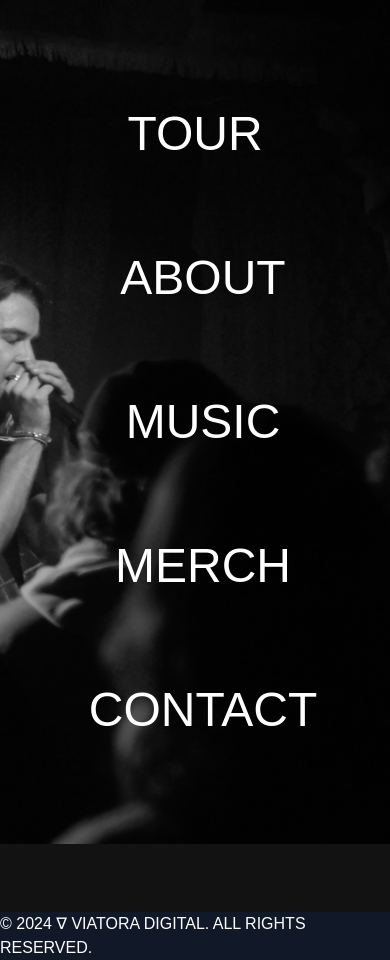
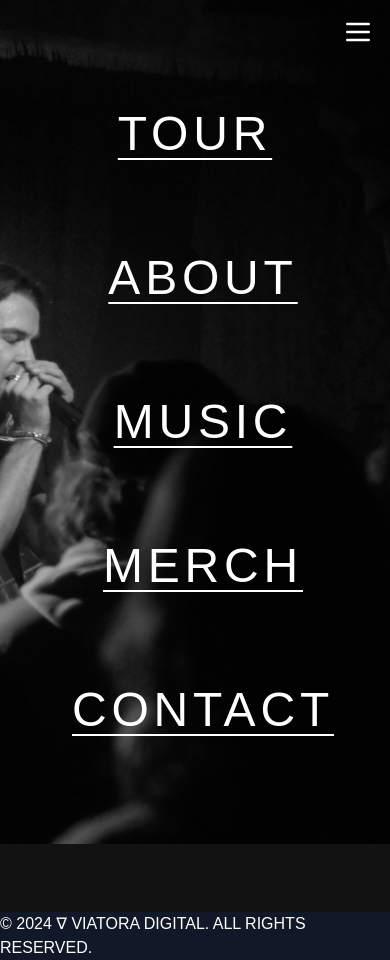
Before and after one commit to TandemCreativeDev/wedgy-fe, a React (Vite) app: page / in a window 390 px wide. Built offline with nearby package versions, Linux system fonts and the light colour scheme; a web font is replaced by a local one.

Commit message:
feat: add mobile nav

```diff
--- a/src/components/Header/Header.tsx
+++ b/src/components/Header/Header.tsx
@@ -1,4 +1,4 @@
-// import Navbar from "./Navbar/Navbar";
+import MobileNav from "./Navbar/Navbar";
 
 export default function Header() {
   return (
@@ -9,6 +9,7 @@ export default function Header() {
       >
         <h1 className="hidden  md:block">Wedgy.</h1>
       </a>
+      <MobileNav />
     </header>
   );
 }
--- a/src/components/Header/Navbar/Navbar.tsx
+++ b/src/components/Header/Navbar/Navbar.tsx
@@ -1,29 +1,80 @@
-// export default function Navbar() {
-//   const navbarLinks = [
-//     { linkAddress: "/", linkText: "TOUR" },
+import { useState } from "react";
 
-//     { linkAddress: "/music", linkText: "MUSIC" },
+export default function MobileNav() {
+  const [isOpen, setIsOpen] = useState(false);
 
-//     { linkAddress: "/merch", linkText: "MERCH" },
+  const menuLinks = [
+    { linkAddress: "/", linkText: "HOME" },
+    { linkAddress: "/tour", linkText: "TOUR" },
+    { linkAddress: "/about", linkText: "ABOUT" },
+    { linkAddress: "/music", linkText: "MUSIC" },
+    { linkAddress: "/merch", linkText: "MERCH" },
+    { linkAddress: "/contact", linkText: "CONTACT" },
+  ];
 
-//     { linkAddress: "/contact", linkText: "CONTACT" },
-//   ];
-//   return (
-//     <nav>
-//       <ul className="text-white font-lexend flex flex-col text-5xl md:text-xl gap-24 md:flex-row space-x-4 list-none absolute top-1/2  left-1/2 w-10/12 justify-between align items-center text-center transform  -translate-x-1/2 -translate-y-1/2">
-//         {navbarLinks.map((link, index) => {
-//           return (
-//             <li key={index} className="z-50 ">
-//               <a
-//                 href={link.linkAddress}
-//                 className="hover:text-gray-400 cursor-pointer"
-//               >
-//                 {link.linkText}
-//               </a>
-//             </li>
-//           );
-//         })}
-//       </ul>
-//     </nav>
-//   );
-// }
+  return (
+    <nav>
+      <button
+        onClick={() => setIsOpen(true)}
+        className="md:hidden z-40 fixed top-4 right-4 text-white focus:outline-none"
+        aria-label="Open menu"
+      >
+        <svg
+          className="w-8 h-8"
+          fill="none"
+          stroke="currentColor"
+          viewBox="0 0 24 24"
+          xmlns="http://www.w3.org/2000/svg"
+        >
+          <path
+            strokeLinecap="round"
+            strokeLinejoin="round"
+            strokeWidth="2"
+            d="M4 6h16M4 12h16M4 18h16"
+          ></path>
+        </svg>
+      </button>
+
+      {/* Mobile dialog menu */}
+      {isOpen && (
+        <div className="fixed inset-0 bg-black bg-opacity-80 z-50 flex items-center justify-center">
+          <div className="relative w-screen h-screen max-w-md bg-black ">
+            <button
+              onClick={() => setIsOpen(false)}
+              className="absolute top-4 right-4 text-white focus:outline-none"
+              aria-label="Close menu"
+            >
+              <svg
+                className="w-6 h-6"
+                fill="none"
+                stroke="currentColor"
+                viewBox="0 0 24 24"
+                xmlns="http://www.w3.org/2000/svg"
+              >
+                <path
+                  strokeLinecap="round"
+                  strokeLinejoin="round"
+                  strokeWidth="2"
+                  d="M6 18L18 6M6 6l12 12"
+                ></path>
+              </svg>
+            </button>
+            <ul className="text-white font-lexend flex flex-col items-center text-3xl gap-16 mt-16">
+              {menuLinks.map((link, index) => (
+                <li key={index}>
+                  <a
+                    href={link.linkAddress}
+                    onClick={() => setIsOpen(false)}
+                    className="hover:text-gray-400 cursor-pointer"
+                  >
+                    {link.linkText}
+                  </a>
+                </li>
+              ))}
+            </ul>
+          </div>
+        </div>
+      )}
+    </nav>
+  );
+}
--- a/src/components/HomeMenu/HomeMenu.tsx
+++ b/src/components/HomeMenu/HomeMenu.tsx
@@ -15,7 +15,7 @@ export default function HomeMenu() {
             <li key={index}>
               <a
                 href={link.linkAddress}
-                className="hover:text-gray-400 cursor-pointer"
+                className="hover:text-gray-400 cursor-pointer underline underline-offset-8 md:no-underline decoration-2 tracking-widest"
               >
                 {link.linkText}
               </a>
```
